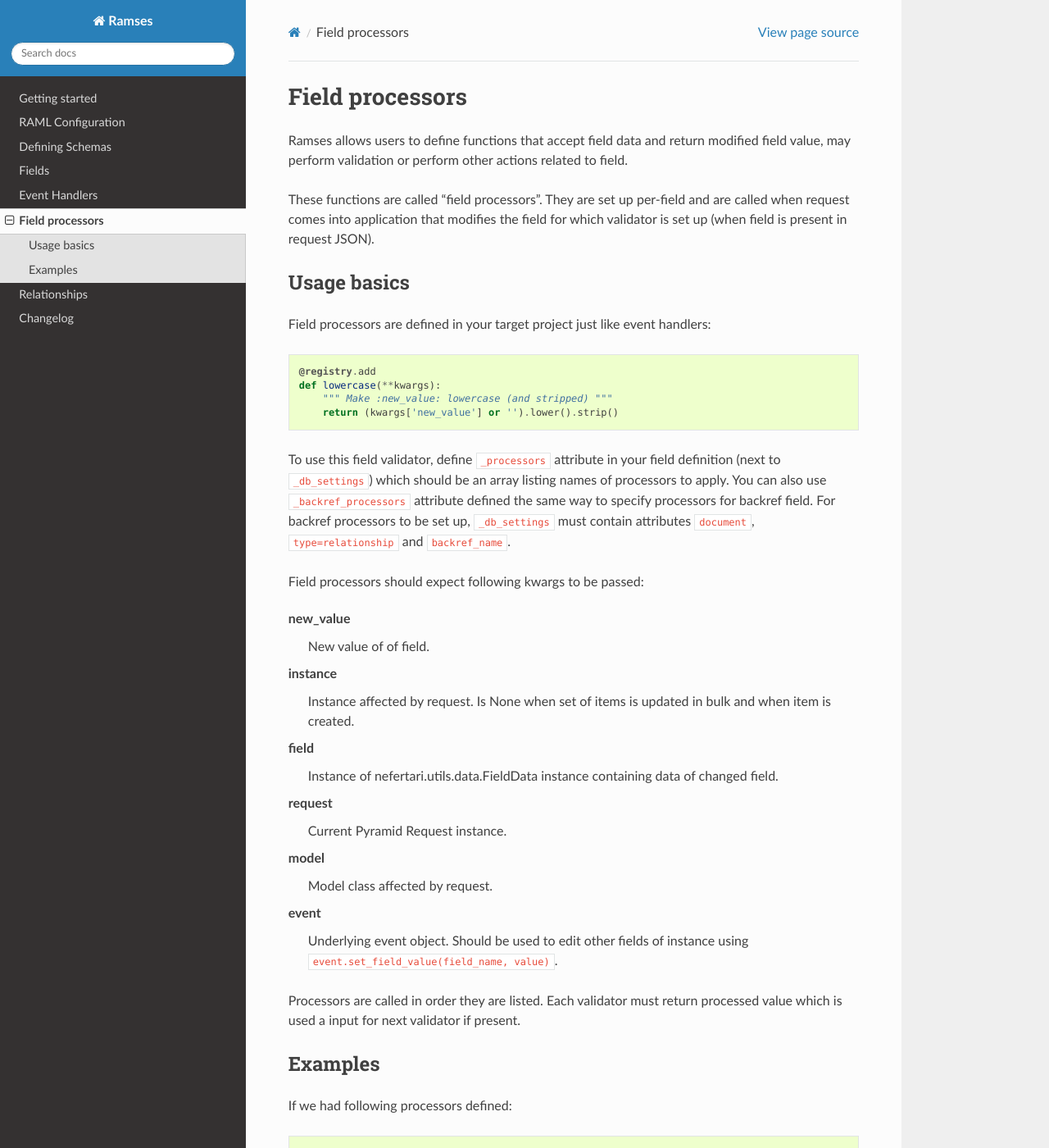
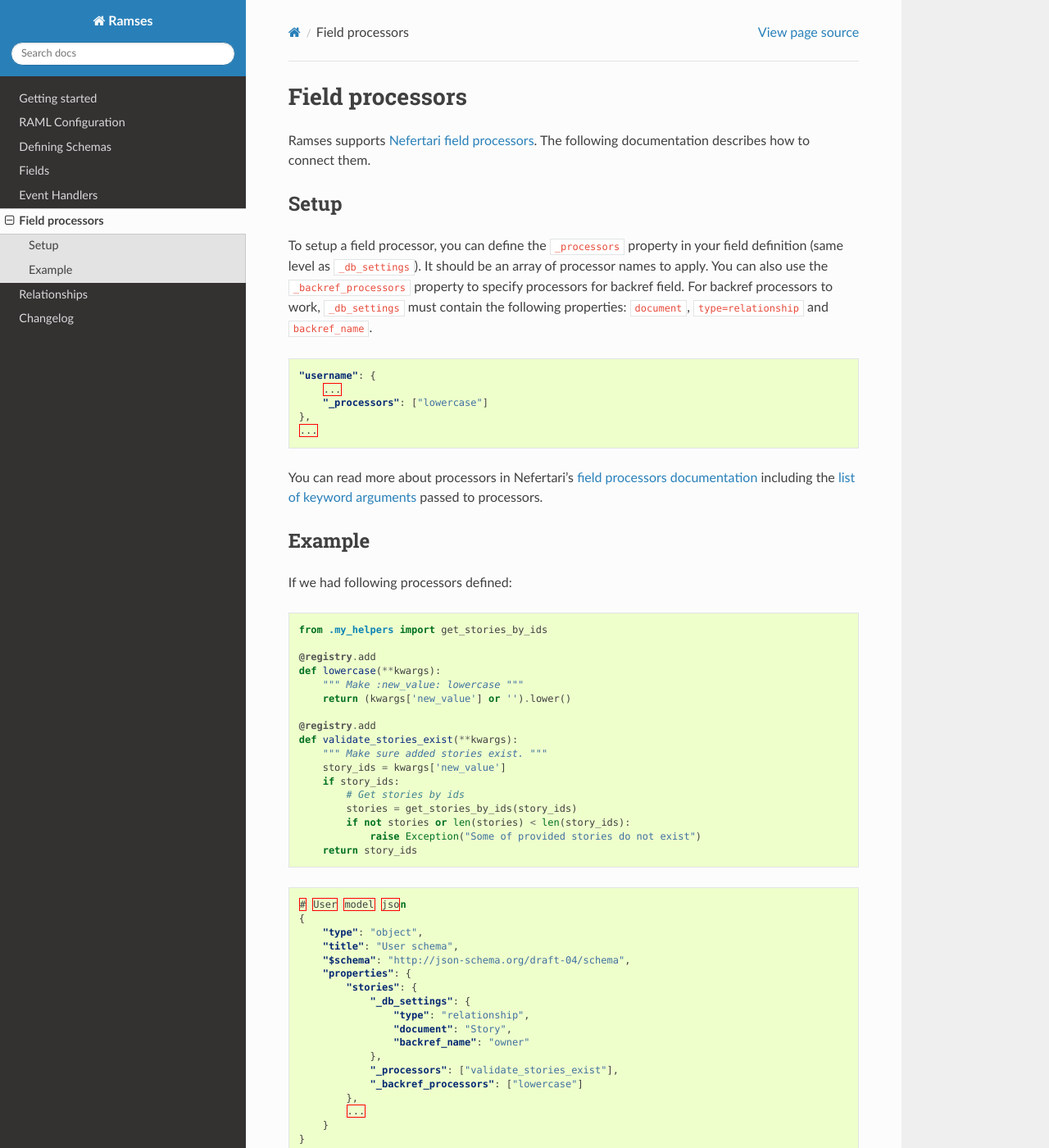
Before and after one commit to ramses-tech/ramses, a Sphinx documentation site: the page built from docs/source/field_processors.rst, in a window 1280 px wide and 1400 px high. Shown: the whole window at 82% size. Built offline with Sphinx 7.4.7 and the Read the Docs theme 2.0.0, drawn with Linux system fonts in a browser that asks for light colours; some of the changed text lies outside the part shown.

Commit message:
simplifying doc

```diff
--- a/docs/source/field_processors.rst
+++ b/docs/source/field_processors.rst
@@ -1,51 +1,28 @@
 Field processors
 ================
 
-Ramses allows users to define functions that accept field data and return modified field value, may perform validation or perform other actions related to field.
-
-These functions are called "field processors". They are set up per-field and are called when request comes into application that modifies the field for which validator is set up (when field is present in request JSON).
+Ramses supports `Nefertari field processors <http://nefertari.readthedocs.org/en/stable/field_processors.html>`_. The following documentation describes how to connect them.
 
 
-Usage basics
-------------
+Setup
+-----
 
-Field processors are defined in your target project just like event handlers:
+To setup a field processor, you can define the ``_processors`` property in your field definition (same level as ``_db_settings``). It should be an array of processor names to apply. You can also use the ``_backref_processors`` property to specify processors for backref field. For backref processors to work, ``_db_settings`` must contain the following properties: ``document``, ``type=relationship`` and ``backref_name``.
 
-.. code-block:: python
+.. code-block:: json
 
-    @registry.add
-    def lowercase(**kwargs):
-        """ Make :new_value: lowercase (and stripped) """
-        return (kwargs['new_value'] or '').lower().strip()
+    "username": {
+        ...
+        "_processors": ["lowercase"]
+    },
+    ...
 
 
-To use this field validator, define ``_processors`` attribute in your field definition (next to ``_db_settings``) which should be an array listing names of processors to apply. You can also use ``_backref_processors`` attribute defined the same way to specify processors for backref field. For backref processors to be set up, ``_db_settings`` must contain attributes ``document``, ``type=relationship`` and ``backref_name``.
-
-Field processors should expect following kwargs to be passed:
-
-**new_value**
-    New value of of field.
-
-**instance**
-    Instance affected by request. Is None when set of items is updated in bulk and when item is created.
-
-**field**
-    Instance of nefertari.utils.data.FieldData instance containing data of changed field.
-
-**request**
-    Current Pyramid Request instance.
-
-**model**
-    Model class affected by request.
-
-**event**
-    Underlying event object. Should be used to edit other fields of instance using ``event.set_field_value(field_name, value)``.
-
-Processors are called in order they are listed. Each validator must return processed value which is used a input for next validator if present.
+You can read more about processors in Nefertari's `field processors documentation <http://nefertari.readthedocs.org/en/stable/field_processors.html>`_ including the `list of keyword arguments <http://nefertari.readthedocs.org/en/stable/field_processors.html#keyword-arguments>`_ passed to processors.
 
 
-Examples
---------
+Example
+-------
 
 If we had following processors defined:
 
@@ -55,8 +32,8 @@
 
     @registry.add
     def lowercase(**kwargs):
-        """ Make :new_value: lowercase (and stripped) """
-        return (kwargs['new_value'] or '').lower().strip()
+        """ Make :new_value: lowercase """
+        return (kwargs['new_value'] or '').lower()
 
     @registry.add
     def validate_stories_exist(**kwargs):
@@ -91,25 +68,6 @@
         }
     }
 
-When connected like above:
-    * ``validate_stories_exist`` validator will be run when request changes ``User.stories`` value. The validator will make sure all of story IDs from request exist.
-    * ``lowercase`` validator will be run when request changes ``Story.owner`` field. The validator will lowercase new value of the ``Story.owner`` field.
-
-To edit other fields of instance, ``event.set_field_value`` method should be used. E.g. if we have fields ``due_date`` and ``days_left`` and we connect validator defined below to field ``due_date``, we can update ``days_left`` from it:
-
-.. code-block:: python
-
-    from .helpers import parse_data
-    from datetime import datetime
-
-    @registry.add
-    def calculate_days_left(**kwargs):
-        parsed_date = parse_data(kwargs['new_value'])
-        days_left = (parsed_date-datetime.now()).days
-        event = kwargs['event']
-        event.set_field_value('days_left', days_left)
-        return kwargs['new_value']
-
-Note that if field you change by calling ``event.set_field_value`` is not affected by request, it will be added to ``event.fields`` which will makes field processors which are connected to changed field to be triggered, if they are run after this method call(connected to events after handler that performs method call).
-
-E.g. if in addition to above ``calculate_days_left`` processor we had field processors for ``days_left`` field set up, running ``calculate_days_left`` will make ``days_left`` field processors run, because after ``event.set_field_value`` was called in ``calculate_days_left`` field ``days_left`` is considered "updated/changed".
+Notes:
+    * ``validate_stories_exist`` processor will be run when request changes ``User.stories`` value. The processor will make sure all of story IDs from request exist.
+    * ``lowercase`` processor will be run when request changes ``Story.owner`` field. The processor will lowercase new value of the ``Story.owner`` field.
--- a/docs/source/schemas.rst
+++ b/docs/source/schemas.rst
@@ -35,13 +35,14 @@
 Nested Documents
 ----------------
 
-If you use ``Relationship`` fields in your schemas, you can list those fields in ``_nested_relationships``. Your fields will then become nested documents instead of just the ``id``.
+If you use ``Relationship`` fields in your schemas, you can list those fields in ``_nested_relationships``. Your fields will then become nested documents instead of just showing the ``id``. You can control the level of nesting by specifying the ``_nesting_depth`` property, defaul is 1.
 
 .. code-block:: json
 
     {
         (...)
-        "_nested_relationships": ["relationship_field_name"]
+        "_nested_relationships": ["relationship_field_name"],
+        "_nesting_depth": 2
         (...)
     }
 
```
Also changed, not shown: docs/source/event_handlers.rst (+10 -38 lines).
